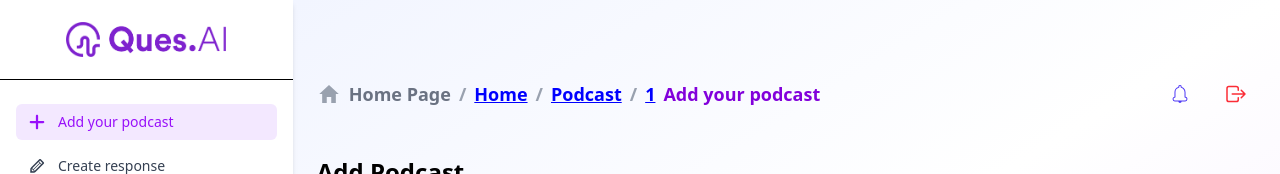
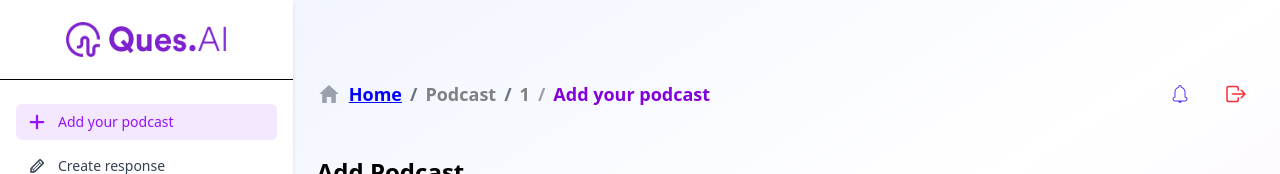
Before and after one commit to md-irshad-alam/skailama, a Next.js app in the folder skailama/: page /podcast/1 in a window 1280 px wide. Shown: the top 174 px of the page. Built offline with nearby package versions, Linux system fonts and the light colour scheme; no server answers.

Commit message:
update in podcastCreatee file solve onClose not found

```diff
--- a/skailama/src/componants/Breadcrumb/Breadcrumb.jsx
+++ b/skailama/src/componants/Breadcrumb/Breadcrumb.jsx
@@ -34,10 +34,7 @@ export default function Breadcrumb() {
 
           return (
             <li key={href}>
-              <Link
-                href={href}
-                style={{ textDecoration: "underline", color: "blue" }}
-              >
+              <Link href={href} style={{ color: "gray" }}>
                 {label}
               </Link>
               {index < pathSegments.length - 1 && (
--- a/skailama/src/componants/podcast/PodcastCreate.jsx
+++ b/skailama/src/componants/podcast/PodcastCreate.jsx
@@ -61,10 +61,10 @@ const PodcastCreate = () => {
           <div className="flex flex-col md:flex-row justify-between items-start md:items-center mt-10">
             <p className="flex items-center gap-x-2 text-md md:text-lg font-semibold text-gray-400">
               <IoMdHome className="text-2xl md:text-2xl" />
-              <span className="text-gray-500 ">Home Page</span>/
-              {/* <span className="text-gray-500 ">{url}</span>/ */}
-              <Breadcrumb />
-              <span className="text-purple-700 ">Add your podcast</span>
+              <span className="text-gray-500">
+                <Breadcrumb />
+              </span>
+              /<span className="text-purple-700 ">Add your podcast</span>
             </p>
             <div className="flex justify-center items-center gap-x-4 mt-4 md:mt-0">
               <button className="p-2 rounded-full hover:bg-indigo-100 transition">
```
